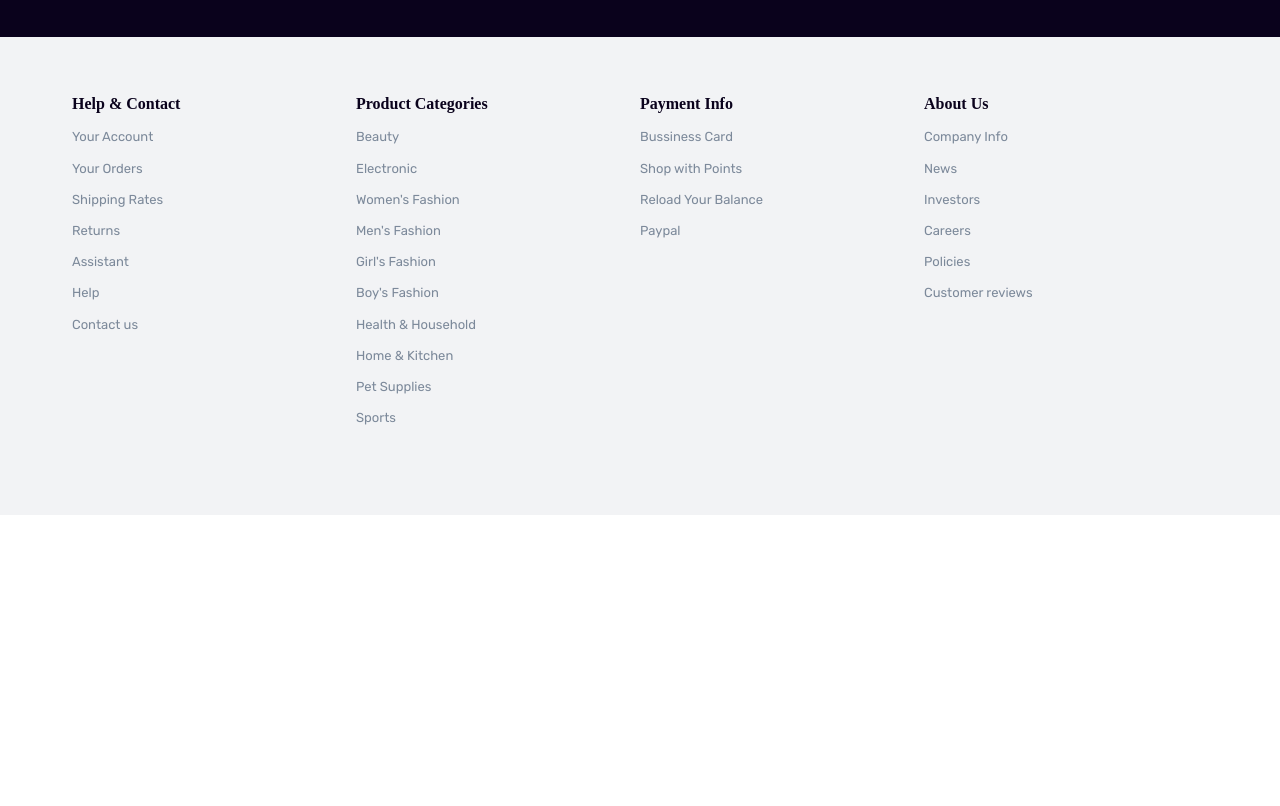
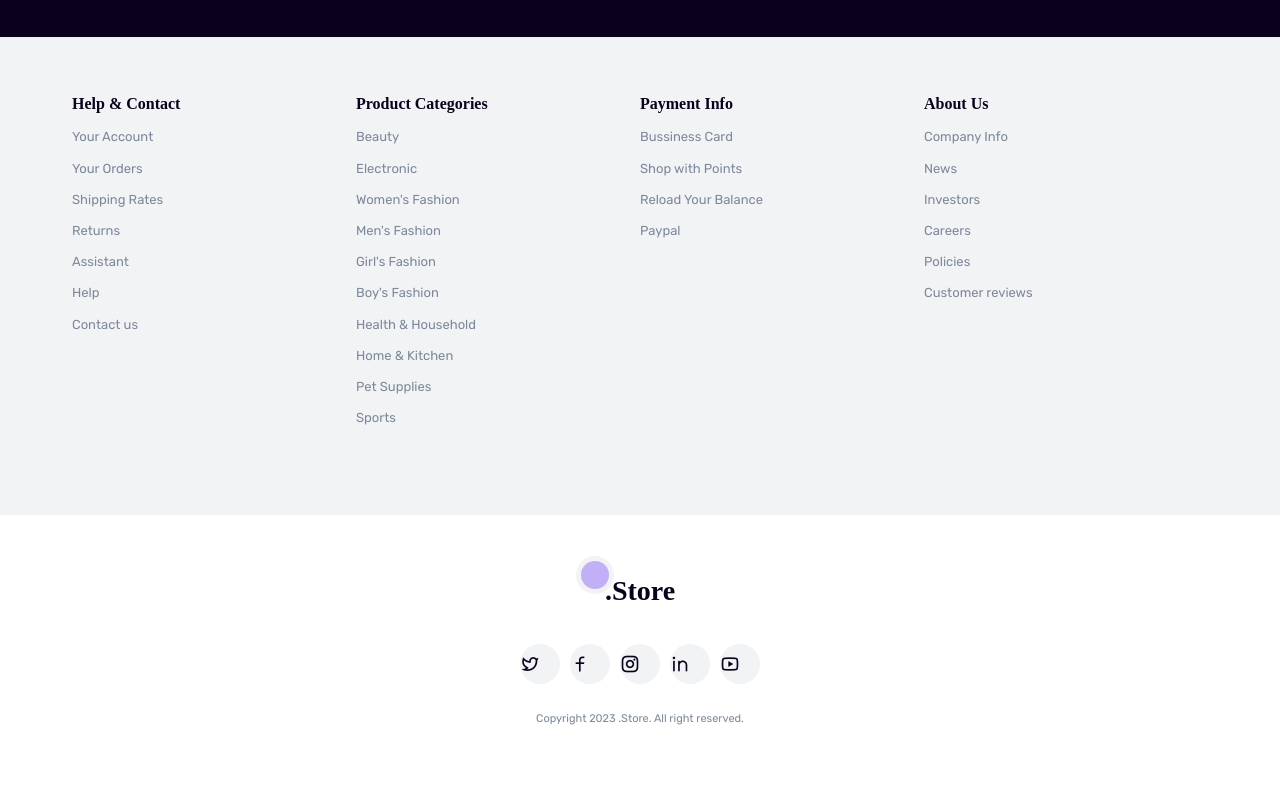
Before and after one commit to atabak-jamshidi/eCommerce-html-css, a plain HTML site: page index.html in a window 1280 px wide. Shown: the part 3655-4461 px from the top of the page. Before the commit the page ends 4170 px from the top, so only its background shows below. Drawn offline with nearby package versions, Linux system fonts and the light colour scheme.

Commit message:
footer info is finished

```diff
--- a/index.css
+++ b/index.css
@@ -1036,6 +1036,38 @@ form.search button:hover{
     background-color: var(--light-bg-color);
 }
 
+/*
+    05. Footer
+        C. Footer info
+*/
+.footer-info {
+    padding: 3.5em 0 5em 0;
+}
+.footer-info .wrapper .flexcol {
+    align-items: center;
+    gap: 0;
+}
+.footer-info ul li a {
+    font-size: 1.25em;
+    display: flex;
+    align-items: center;
+    width: 40px;
+    height: 40px;
+    background-color: var(--light-bg-color);
+    border-radius: var(--percent50);
+    margin: 0.25em;
+    transition: var(--trans-background);
+}
+.footer-info ul li a:hover {
+    background-color: var(--border-color);
+}
+.footer-info .logo a {
+    margin: 0 0 1em -0.75em;
+}
+.footer-info .mini-text {
+    margin-top: 2em;
+    text-align: center;
+}
 
 /* ? ................................
         Responsive
--- a/index.html
+++ b/index.html
@@ -1360,6 +1360,28 @@
     </div>
 <!--   Widgets -->
 
+    <div class="footer-info">
+      <div class="container">
+        <div class="wrapper">
+          <div class="flexcol">
+            <div class="logo">
+              <a href=""><span class="circle"></span>.Store</a>
+            </div>
+            <div class="socials">
+              <ul class="flexitem">
+                <li><a href=""><i class="ri-twitter-line"></i></a></li>
+                <li><a href=""><i class="ri-facebook-line"></i></a></li>
+                <li><a href=""><i class="ri-instagram-line"></i></a></li>
+                <li><a href=""><i class="ri-linkedin-line"></i></a></li>
+                <li><a href=""><i class="ri-youtube-line"></i></a></li>
+              </ul>
+            </div>
+          </div>
+          <p class="mini-text">Copyright 2023 .Store. All right reserved.</p>
+        </div>
+      </div>
+    </div>
+
   </footer>
   <!-- Footer -->
 </div>
```
